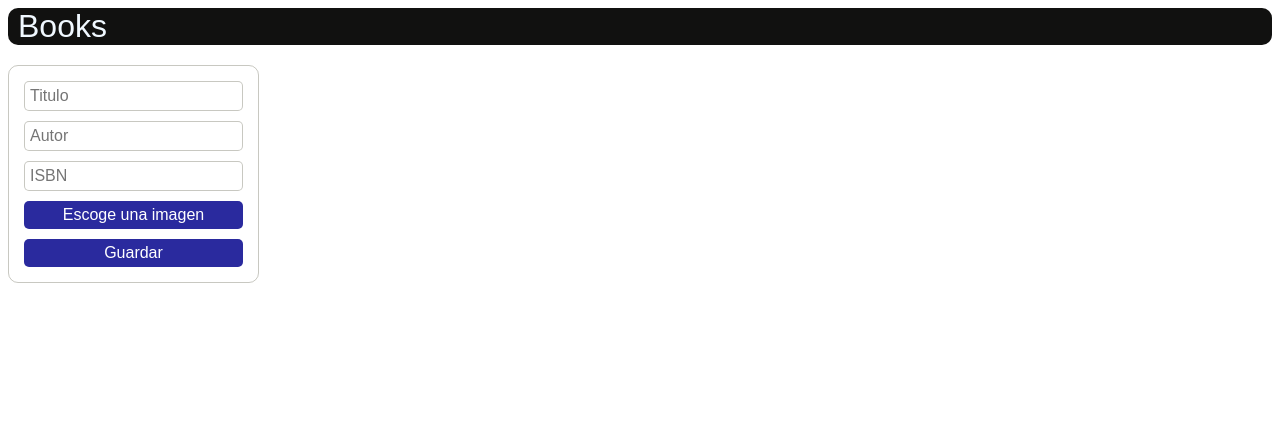
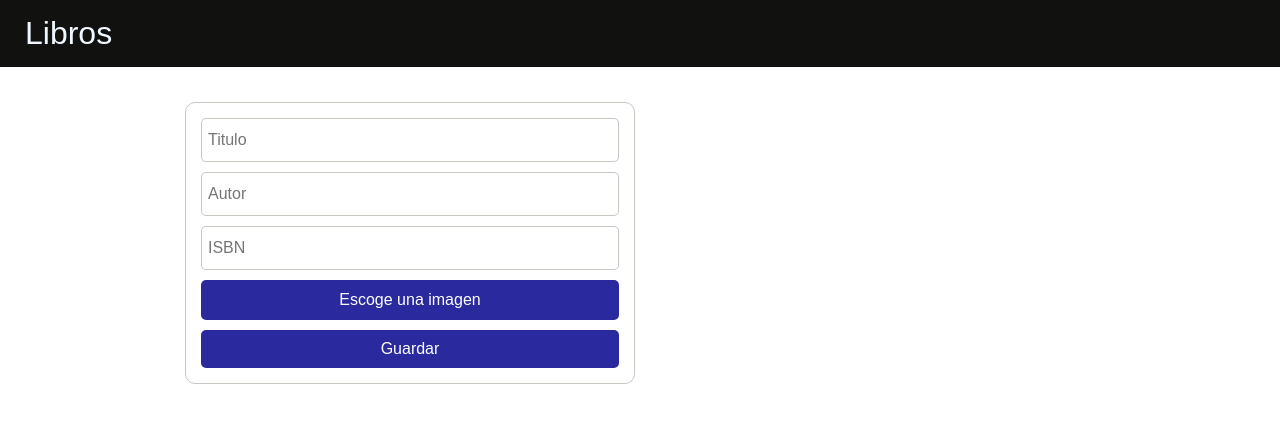
Before and after one commit to codallos/Crud_Libros, a website built with webpack: page Frontend/index.html in a window 1280 px wide. Built offline with nearby package versions, Linux system fonts and the light colour scheme; no server answers.

Commit message:
Se cambian estilos

```diff
--- a/Frontend/estilos/estilos.css
+++ b/Frontend/estilos/estilos.css
@@ -1,12 +1,15 @@
 *{
     box-sizing: border-box;
     font-family: sans-serif;
+    margin: 0;
+    padding: 0;
+
 }
 
 nav{
     background-color: rgb(17, 17, 16);
 
-    border-radius: 10px;
+padding: 15px;
 
 }
 
@@ -23,9 +26,11 @@ nav div a{
 
 main{
     display: flex;
+    flex-direction: column;
     width: 100%;
     margin-top: 20px;
     gap:10px;
+    padding: 15px;
 
 }
 
@@ -45,7 +50,7 @@ main{
 
 .boton, .principal{
     font-size: 1rem;
-    padding: 5px;
+    padding: 12px 6px 12px 6px;
     border-radius: 5px;
     border: 1px solid rgba(105, 105, 86, 0.363);
 
@@ -62,6 +67,8 @@ main{
     color: white;
     border: none;
     cursor: pointer;
+    padding-top: 10px;
+    padding-bottom: 10px;
 }
 
 
@@ -73,7 +80,8 @@ main{
 }
 
 .selector-imagen{
-    padding: 5px;
+    padding-top:  11px;
+    padding-bottom: 11px;
     border-radius: 5px;
     position: relative;
     text-align: center;
@@ -132,6 +140,7 @@ main{
     font-size: 1rem;
     cursor: pointer;
     text-overflow: ellipsis;
+
 }
 
 
@@ -147,7 +156,7 @@ main{
     flex-direction: column;
     gap:10px;
     /*flex-grow: 1;*/
-    min-width: 600px;
+    /*min-width: 600px;*/
 }
 
 .tarjeta{
@@ -162,12 +171,13 @@ main{
 .general-info{
     /*background-color: rgb(192, 113, 113);*/
     display: flex;
+    flex-direction: column;
 }
 
 .imagen-libro{
 
-    width: 150px;
-    height: 150px;
+    width: 100%;
+    height: 100%;
     display: flex;
     justify-content: center;
     align-items: center;
@@ -185,7 +195,7 @@ main{
 }
 
 .informacion{
-    padding-top: 10px;
+    padding-top: 0px;
     /*border: 5px solid #000;*/
     display: flex;
     justify-content: space-between;
@@ -209,15 +219,19 @@ main{
     padding-bottom: 5px;
 }
 
+.parte-baja-contenedor{
+    display: flex;
+}
+
 .boton-eliminar-contenedor{
     /*background-color: blueviolet;*/
     display: flex;
-    padding-left: 5px;
+
 }
 
 .x{
     background-color: rgb(190, 49, 49);
-    display: inline;
+
     padding: 10px;
     color: white;
     text-decoration: none;
@@ -228,6 +242,7 @@ main{
     background-color: rgba(115, 101, 128, 0.5);
     padding: 10px;
     font-size: 1rem;
+    flex-grow: 1;
 }
 
 
@@ -263,3 +278,25 @@ main{
     color: white;
     padding: 5px;
 }
+
+@media (min-width:550px){
+    main {
+        flex-direction: row;
+        justify-content: center;
+        flex-wrap: wrap;
+
+
+    }
+
+    .formulario{
+        min-width:450px;
+        max-width: 600px;
+    }
+
+    .listado-padre{
+        min-width: 450px;
+        max-width: 450px;
+    }
+
+
+}
--- a/Frontend/index.html
+++ b/Frontend/index.html
@@ -4,13 +4,13 @@
     <meta charset="UTF-8">
     <meta http-equiv="X-UA-Compatible" content="IE=edge">
     <meta name="viewport" content="width=device-width, initial-scale=1.0">
-
+  <link rel="stylesheet" href="./estilos/estilos.css">
     <title>Full</title>
 </head>
 <body>
         <nav>
             <div class="cointener" id="navegacion">
-                <a href="#">Books</a>
+                <a href="#">Libros</a>
             </div>
         </nav>
         <main>
@@ -18,9 +18,9 @@
                <!--<div class="red-ok verde-ok mensaje-script"> Subido </div>-->
 
                 <div class="formulario">
-                    <input type="text" placeholder="Titulo" class="boton" id="titulo">
-                    <input type="text" placeholder="Autor" class="boton" id="Autor">
-                    <input type="text" placeholder="ISBN" class="boton" id="isbn">
+                    <input type="text" placeholder="Titulo" class="boton" id="titulo" required>
+                    <input type="text" placeholder="Autor" class="boton" id="Autor" required>
+                    <input type="text" placeholder="ISBN" class="boton" id="isbn" required>
                     <div class="selector-imagen" >
                         <label  class="label-texto" id="select-archivi"> Escoge una imagen</label>
                         <input type="file" name="image" class="file" id="image" required>
@@ -45,18 +45,23 @@
                             <div class="titulo"> Titulo</div>
                             <div class="autor-ok">Autor</div>
 
-                            <div class="boton-eliminar-contenedor">
-                                <div class="x">X</div>
-                            </div>
                         </div>
                     </div>
-                    <div class="tiempo-atras">
-                        23 horas atras
+                    <div class="parte-baja-contenedor">
+
+                        <div class="tiempo-atras">
+                            23 horas atras
+                        </div>
+
+                        <div class="boton-eliminar-contenedor">
+                            <div class="x">Eliminar</div>
+                        </div>
                     </div>
+                </div>
+                -->
 
-                </div>
 
-                -->
+
             </div>
 
 
--- a/Frontend/interfaz_usuario.js
+++ b/Frontend/interfaz_usuario.js
@@ -28,16 +28,17 @@ class interfaz{
                     <div class="informacion">
                         <div class="titulo"> ${jsonArchivo.titulo}</div>
                         <div class="autor-ok">${jsonArchivo.autor}</div>
-                        <div class="boton-eliminar-contenedor">
-
-                            <a href="#" class="x" id="${jsonArchivo._id}">X</a>
-                        </div>
                     </div>
 
                 </div>
+                <div class="parte-baja-contenedor">
+                    <div class="tiempo-atras">
+                        ${format(jsonArchivo.fechaCreacion)}
+                    </div>
 
-                <div class="tiempo-atras">
-                    ${format(jsonArchivo.fechaCreacion)}
+                    <div class="boton-eliminar-contenedor">
+                        <a href="#" class="x" id="${jsonArchivo._id}">Eliminar</a>
+                    </div>
                 </div>
 
 
```
